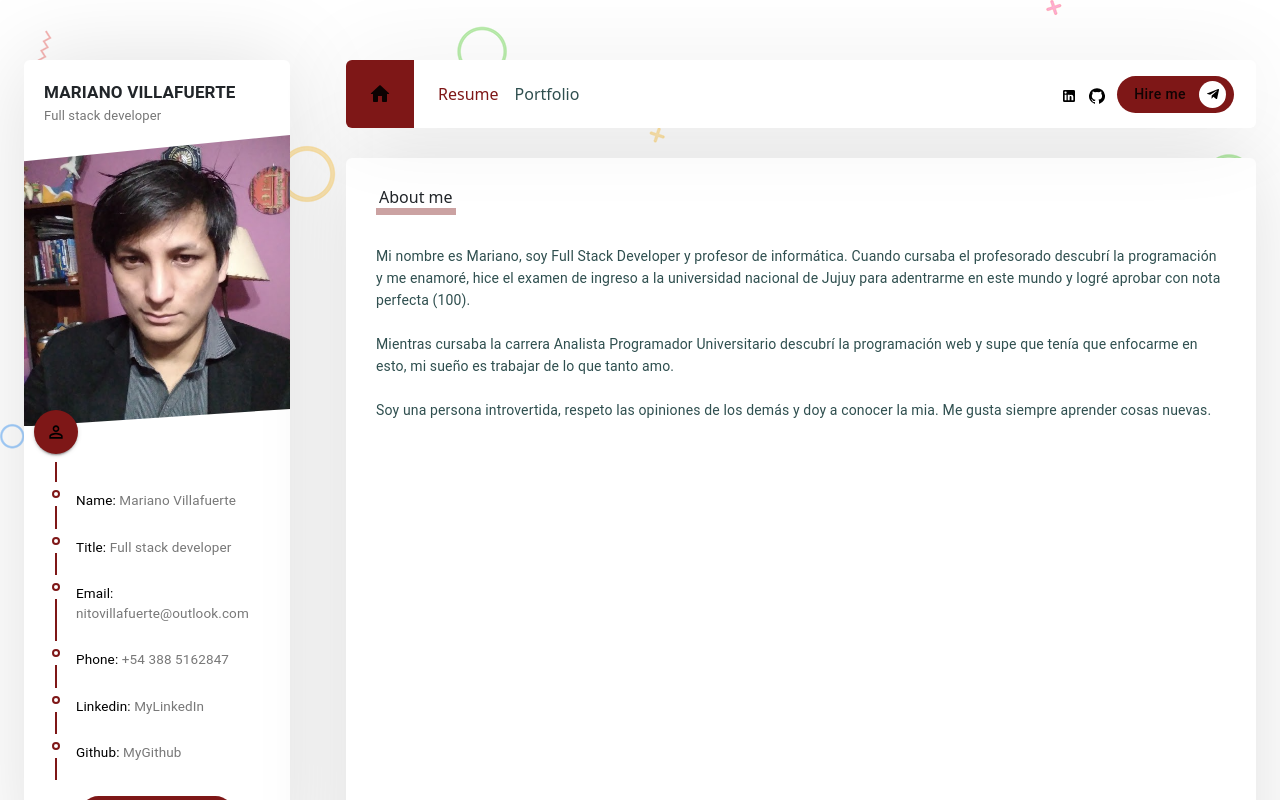
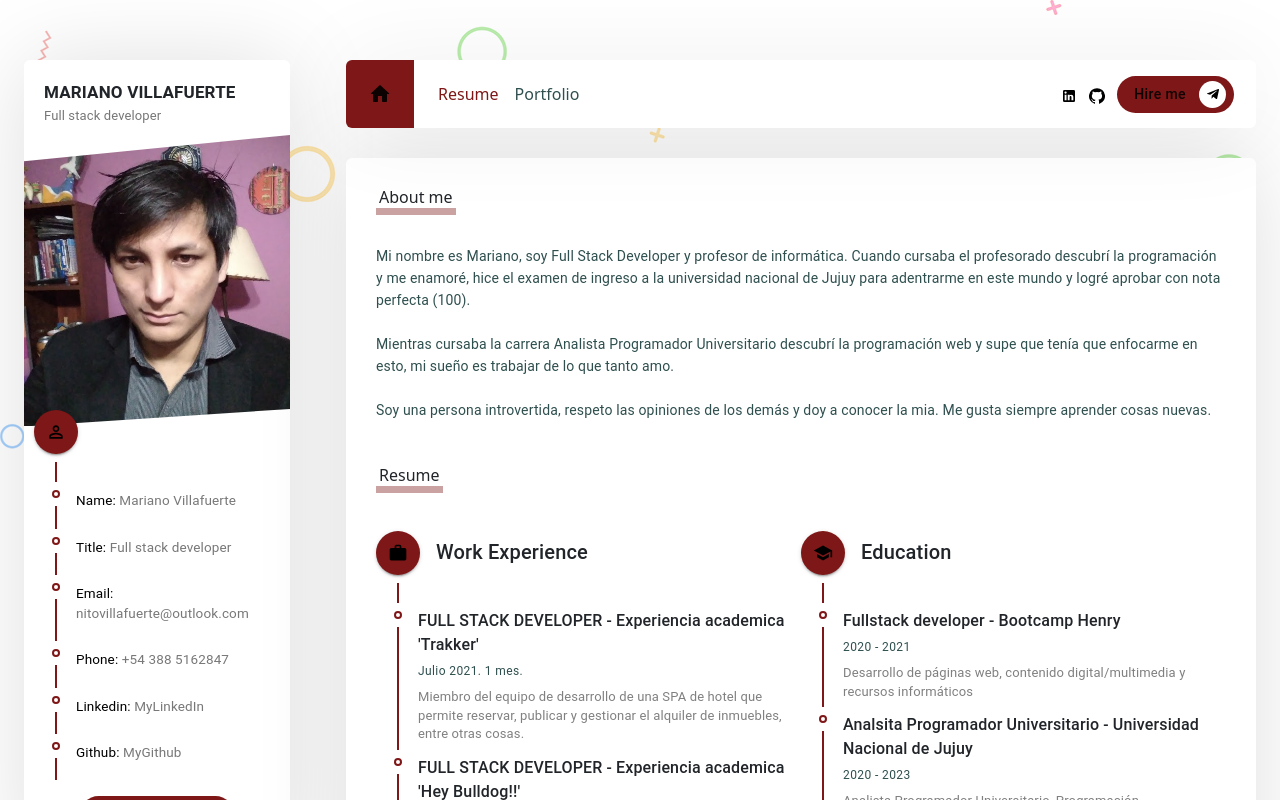
Before and after one commit to nitovill/Portfolio, a React (Create React App) app: page / in a window 1280 px wide. Shown: the top 800 px of the page. Built offline with nearby package versions, Linux system fonts and the light colour scheme.

Commit message:
Portfolio experience and education

```diff
--- a/src/pages/Resume/Resume.css
+++ b/src/pages/Resume/Resume.css
@@ -4,3 +4,16 @@
   line-height: 22px !important;
   white-space: pre-line;
 }
+/* Timeline section */
+.resume_timeline .timeline_content .timeline_title {
+  font-size: 16px !important;
+  font-weight: 500 !important;
+}
+.resume_timeline .timeline_content .timeline_date {
+  color: darkslategray;
+}
+.resume_timeline .timeline_content .timeline_description {
+  color: gray;
+  font-size: small;
+  margin-top: 6px;
+}
--- a/src/pages/Resume/Resume.jsx
+++ b/src/pages/Resume/Resume.jsx
@@ -2,7 +2,13 @@ import React from "react";
 import "./Resume.css";
 import { Grid } from "@material-ui/core";
 import { Typography } from "@material-ui/core";
+import { TimelineItem, TimelineContent } from "@material-ui/lab";
+import CustomTimeline, {
+  CustomTimelineSeparator,
+} from "../../components/Timeline/Timeline";
 import resumeData from "../../utils/resumeData";
+import WorkIcon from "@material-ui/icons/Work";
+import { School } from "@material-ui/icons";
 
 const Resume = () => {
   return (
@@ -20,7 +26,64 @@ const Resume = () => {
         </Grid>
       </Grid>
       {/* Education and experiences */}
-      <Grid container className="section"></Grid>
+      <Grid container className="section">
+        <Grid item className="section_title mb_30">
+          <span></span>
+          <h6 className="section_title_text">Resume</h6>
+        </Grid>
+        <Grid item xs={12}>
+          <Grid container className="resume_timeline">
+            {/* Experiences */}
+            <Grid item sm={12} md={6}>
+              <CustomTimeline title="Work Experience" icon={<WorkIcon />}>
+                {resumeData.experiences.map((exp) => (
+                  <TimelineItem>
+                    <CustomTimelineSeparator />
+                    <TimelineContent className="timeline_content">
+                      <Typography className="timeline_title">
+                        {exp.title}
+                      </Typography>
+                      <Typography variant="caption" className="timeline_date">
+                        {exp.date}
+                      </Typography>
+                      <Typography
+                        variant="body2"
+                        className="timeline_description"
+                      >
+                        {exp.description}
+                      </Typography>
+                    </TimelineContent>
+                  </TimelineItem>
+                ))}
+              </CustomTimeline>
+            </Grid>
+            {/* Education */}
+            <Grid item sm={12} md={6}>
+              <CustomTimeline title="Education" icon={<School />}>
+                {resumeData.education.map((exp) => (
+                  <TimelineItem>
+                    <CustomTimelineSeparator />
+                    <TimelineContent className="timeline_content">
+                      <Typography className="timeline_title">
+                        {exp.title}
+                      </Typography>
+                      <Typography variant="caption" className="timeline_date">
+                        {exp.date}
+                      </Typography>
+                      <Typography
+                        variant="body2"
+                        className="timeline_description"
+                      >
+                        {exp.description}
+                      </Typography>
+                    </TimelineContent>
+                  </TimelineItem>
+                ))}
+              </CustomTimeline>
+            </Grid>
+          </Grid>
+        </Grid>
+      </Grid>
       {/* Skills */}
       <Grid container className="section"></Grid>
       {/* Contact */}
--- a/src/utils/resumeData.js
+++ b/src/utils/resumeData.js
@@ -22,4 +22,38 @@ export default {
   },
   about:
     "Mi nombre es Mariano, soy Full Stack Developer y profesor de informática. Cuando cursaba el profesorado descubrí la programación y me enamoré, hice el examen de ingreso a la universidad nacional de Jujuy para adentrarme en este mundo y logré aprobar con nota perfecta (100). \n\n Mientras cursaba la carrera Analista Programador Universitario descubrí la programación web y supe que tenía que enfocarme en esto, mi sueño es trabajar de lo que tanto amo. \n\n Soy una persona introvertida, respeto las opiniones de los demás y doy a conocer la mia. Me gusta siempre aprender cosas nuevas.",
+  experiences: [
+    {
+      title: "FULL STACK DEVELOPER - Experiencia academica 'Trakker'",
+      date: "Julio 2021. 1 mes.",
+      description:
+        "Miembro del equipo de desarrollo de una SPA de hotel que permite reservar, publicar y gestionar el alquiler de inmuebles, entre otras cosas.",
+    },
+    {
+      title: "FULL STACK DEVELOPER - Experiencia academica 'Hey Bulldog!!'",
+      date: "Mayo 2021. 1 mes.",
+      description:
+        "Desarrollo individual de una SPA de razas de perros, consume datos de una API (api.thedogapi.com) a través de un Back End desarrollado por mí agregando funcionalidades a la API original.",
+    },
+  ],
+  education: [
+    {
+      title: "Fullstack developer - Bootcamp Henry",
+      date: "2020 - 2021",
+      description:
+        "Desarrollo de páginas web, contenido digital/multimedia y recursos informáticos",
+    },
+    {
+      title:
+        "Analsita Programador Universitario - Universidad Nacional de Jujuy",
+      date: "2020 - 2023",
+      description:
+        "Analista Programador Universitario, Programación informática, aplicaciones específicas",
+    },
+    {
+      title: "Profesor de Informática - Instituto de Educación Superior 6",
+      date: "2020 - 2023",
+      description: "Profesorado en Informatica, Educación secundaria",
+    },
+  ],
 };
```
